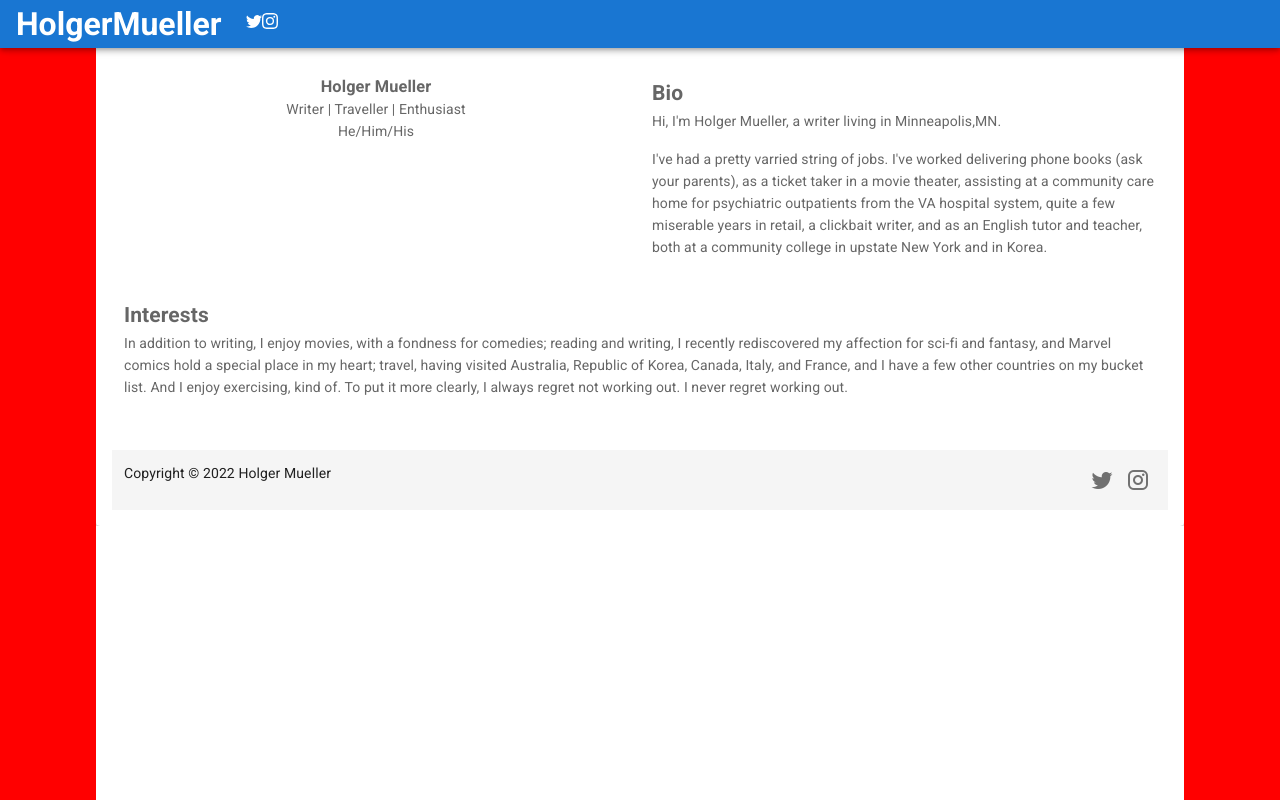
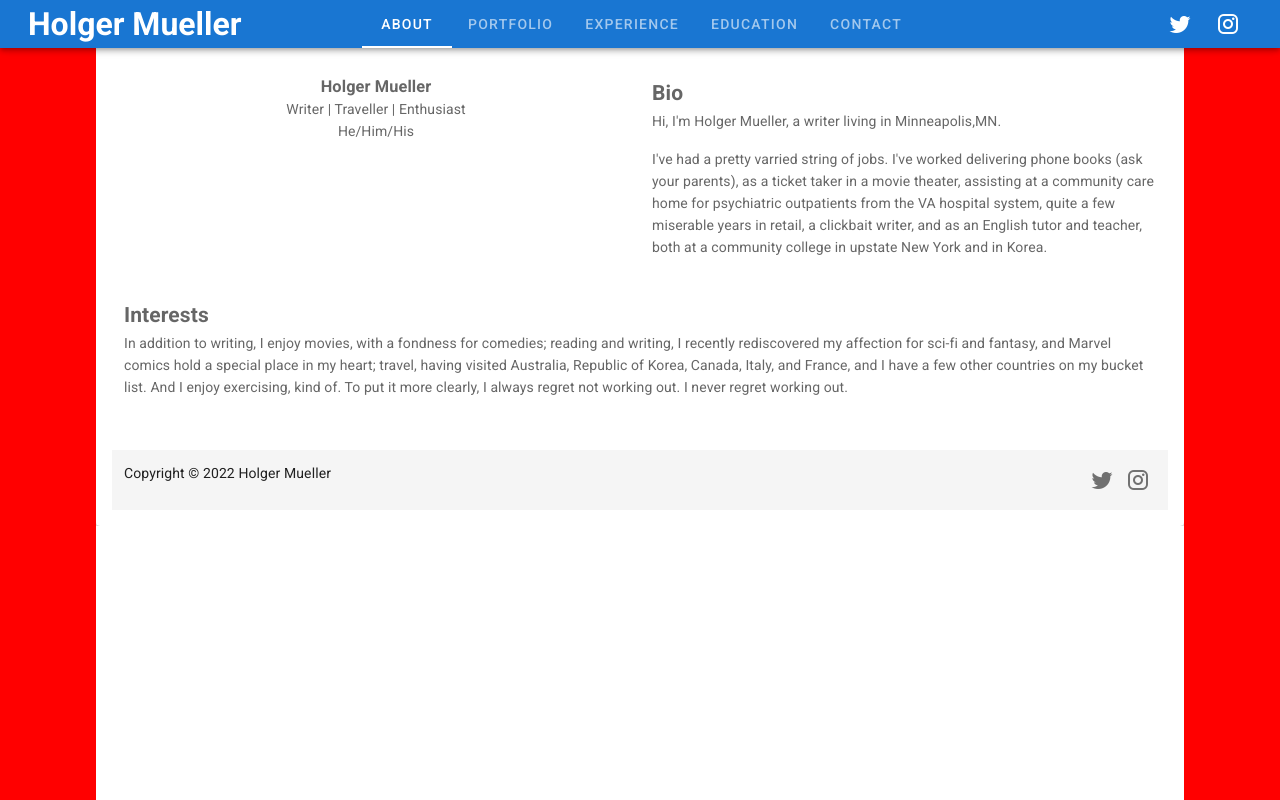
Before and after one commit to Holgermueller/HolgerMuellerWriter, a Vue app: page / in a window 1280 px wide. Built offline with nearby package versions, Linux system fonts and the light colour scheme.

Commit message:
fixed app bar

```diff
--- a/src/App.vue
+++ b/src/App.vue
@@ -1,31 +1,31 @@
 <template>
   <v-app>
     <v-app-bar app color="primary" dark dense>
-      <b-container fluid>
-        <b-row>
-          <b-col class="name">
-            <h1>HolgerMueller</h1>
-          </b-col>
+      <v-container fluid>
+        <v-row>
+          <v-col class="name">
+            <h1>Holger Mueller</h1>
+          </v-col>
 
-          <b-collapse>
-            <b-col>
+          <v-col>
             <v-tabs background-color="transparent" v-model="tab">
               <v-tabs-slider color="white"></v-tabs-slider>
               <v-tab v-for="item in items" :key="item.name">
                 {{ item.name }}
               </v-tab>
             </v-tabs>
-            </b-col>
-          </b-collapse>
+          </v-col>
 
-          <b-col class="socials">
-            <b-button> <b-icon icon="twitter"></b-icon></b-button>
-            <b-button>
-              <b-icon icon="instagram"></b-icon>
-            </b-button>
-          </b-col>
-        </b-row>
-      </b-container>
+          <v-col class="socials">
+            <v-btn icon>
+              <v-icon>mdi-twitter</v-icon>
+            </v-btn>
+            <v-btn icon>
+              <v-icon> mdi-instagram </v-icon>
+            </v-btn>
+          </v-col>
+        </v-row>
+      </v-container>
     </v-app-bar>
 
     <v-main>
@@ -132,11 +132,9 @@ export default {
 #app {
   background-color: red;
 }
-
 .name {
   text-align: left;
 }
-
 .socials {
   text-align: right;
   margin: auto;
```
Lines whose indentation alone changed are shown as unchanged.
